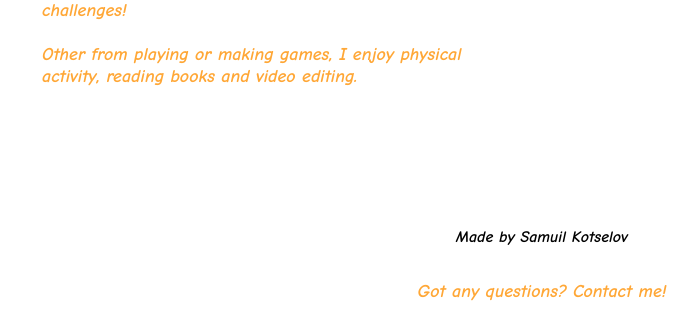
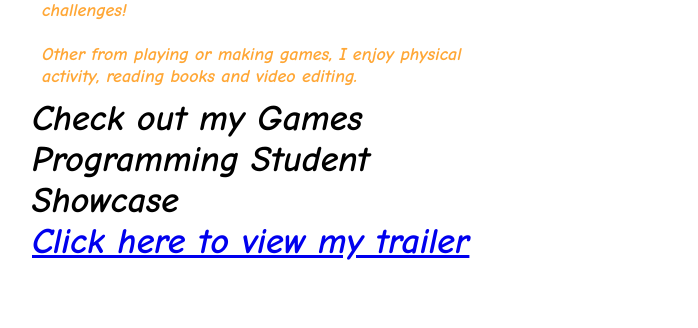
Before and after one commit to sKotselov/sKotselov.github.io, a plain HTML site: page about.html in a window 1280 px wide. Shown: the part 1048-1376 px from the top of the page, without its empty margins (98-796 px from the left). Drawn offline with Linux system fonts and the light colour scheme.

Commit message:
Add files via upload

```diff
--- a/about.html
+++ b/about.html
@@ -47,9 +47,15 @@
               As a result, I've improved by quite a lot now when i look back and I'm looking forward to
               the next oncoming challenges! <br> <br>
               Other from playing or making games, I enjoy physical activity, reading books and video editing. <br></p>
+
+              <h1>Check out my Games Programming Student Showcase<br> <a href="https://youtu.be/0dogg7ziDdQ">Click here to view my trailer</a></h3>
+
+
+
         </div>
         <div class="about-col">
             <img src="pictureofme.png">
+
         </div>
     </div>
 
```
